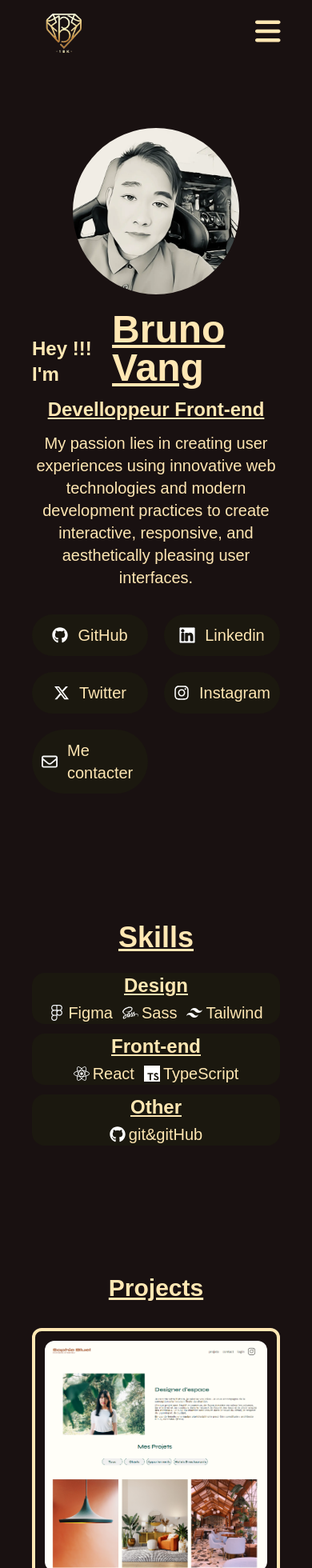
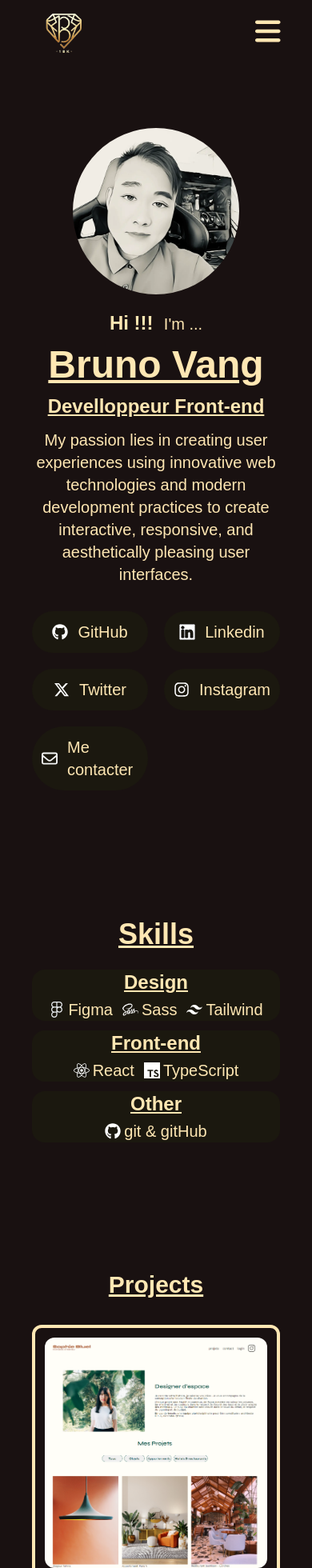
Before and after one commit to Buens18k/Portfolio, a Next.js app: page / in a window 390 px wide. Shown: the part 40-2000 px from the top of the page at 80% size. Built offline with nearby package versions, Linux system fonts and the light colour scheme; a web font is replaced by a local one.

Commit message:
create project page

```diff
--- /dev/null
+++ b/app/about/page.tsx
@@ -0,0 +1,5 @@
+function About() {
+  return <div>About</div>;
+}
+
+export default About;
--- a/app/components/biography.tsx
+++ b/app/components/biography.tsx
@@ -11,8 +11,12 @@ interface biographyProps {
 function Biography({ name, trade, text }: biographyProps) {
   return (
     <div className="flex flex-col items-center md:items-start gap-3">
+      <p className="text-xl">
+        <span className="text-2xl font-semibold">Hi&nbsp;!!! &nbsp;</span>
+        I&apos;m ...
+      </p>
       <h1 className="flex justify-center items-end text-2xl font-bold">
-        Hey !!! I&apos;m &nbsp;<span className=" text-5xl underline"> {name} </span>
+        <span className=" text-5xl underline"> {name} </span>
         <br />
       </h1>
       <h2 className="flex justify-center items-center text-2xl md:text-5xl font-semibold underline">
--- a/app/components/logo.tsx
+++ b/app/components/logo.tsx
@@ -1,10 +1,13 @@
 import Image from 'next/image';
+import Link from 'next/link';
 import { LogoProps } from '../../types';
 
 function Logo({ src, alt, className, priority, width, height }: LogoProps) {
   return (
     <button className="cursor-pointer" aria-label="Return Home Page" type="button">
-      <Image src={`/images/${src}`} alt={alt} className={className} width={width} height={height} priority={priority} />
+      <Link href="/">
+        <Image src={`/images/${src}`} alt={alt} className={className} width={width} height={height} priority={priority} />
+      </Link>
     </button>
   );
 }
--- a/app/components/menuItems.tsx
+++ b/app/components/menuItems.tsx
@@ -28,7 +28,7 @@ const MenuItems: React.FC<{ isMenuOpen: boolean; toggleMenu: () => void }> = ({
       </a>
     </li>
     <li className="mx-4 my-5 md:my-0 cursor-pointer">
-      <a href="" className="text-2xl hover:underline duration-100">
+      <a href="/about" className="text-2xl hover:underline duration-100">
         About
       </a>
     </li>
--- a/app/components/project.tsx
+++ b/app/components/project.tsx
@@ -1,17 +1,20 @@
 import Image from 'next/image';
+import Link from 'next/link';
 
 interface projectProps {
+  link: string;
   src: string;
   alt: string;
   titleProject: string;
   text: string;
 }
 
-function Project({ src, alt, titleProject, text }: projectProps) {
+function Project({ link, src, alt, titleProject, text }: projectProps) {
   return (
-    <div className="group flex flex-col relative border-solid border-4 border-text p-3 rounded-xl cursor-pointer">
+    <div className="group flex flex-col relative border-solid border-4 border-text p-3 rounded-xl cursor-pointer overflow-hidden transition-all duration-300 transform hover:scale-105">
+      <Link href={`/${link}`}>
         <Image
-        className="w-96 h-72 md:h-80 lg:h-96 opacity-100 group-hover:opacity-50 transition-opacity duration-300 bg-cover rounded-xl"
+          className="w-96 h-72 md:h-80 lg:h-96 opacity-100 group-hover:opacity-50 transition-opacity duration-300 bg-cover rounded-xl before:scale-50"
           src={`/images/${src}`}
           alt={alt}
           width={500}
@@ -22,6 +25,7 @@ function Project({ src, alt, titleProject, text }: projectProps) {
           <h5 className="text-2xl underline">{titleProject}</h5>
           <p className="text-center text-xl">{text}</p>
         </div>
+      </Link>
     </div>
   );
 }
--- /dev/null
+++ b/app/devJV/page.tsx
@@ -0,0 +1,5 @@
+function DevJV() {
+  return <div>DevJV</div>;
+}
+
+export default DevJV;
--- a/app/page.tsx
+++ b/app/page.tsx
@@ -55,7 +55,7 @@ export default function Home() {
                 { src: 'typescript.svg', alt: 'logo TypeScript', skill: 'TypeScript' },
               ]}
             />
-            <SkillsContent title="Other" skills={[{ src: 'github.svg', alt: 'logo git & github', skill: 'git&gitHub' }]} />
+            <SkillsContent title="Other" skills={[{ src: 'github.svg', alt: 'logo git & github', skill: 'git & gitHub' }]} />
           </div>
         </div>
       </section>
@@ -65,9 +65,15 @@ export default function Home() {
             Projects
           </h4>
           <div className="grid grid-cols-1 md:grid-cols-3 gap-8">
-            <Project src="p6.webp" alt="picture Project 6" titleProject="Agence ArchiWebos" text={textProject.js} />
-            <Project src="p8.webp" alt="picture Project 8" titleProject="Agence KASA" text={textProject.reactJS} />
-            <Project src="p11.webp" alt="picture Project 11" titleProject="Agence ArgentBank" text={textProject.reactRedux} />
+            <Project link="project/sophiebluel" src="p6.webp" alt="picture Project 6" titleProject="Agence ArchiWebos" text={textProject.js} />
+            <Project link="project/kasa" src="p8.webp" alt="picture Project 8" titleProject="Agence KASA" text={textProject.reactJS} />
+            <Project
+              link="project/argentbank"
+              src="p11.webp"
+              alt="picture Project 11"
+              titleProject="Agence ArgentBank"
+              text={textProject.reactRedux}
+            />
           </div>
         </div>
       </section>
--- /dev/null
+++ b/app/project/argentbank/page.tsx
@@ -0,0 +1,5 @@
+function ArgentBank() {
+  return <div>ArgentBank</div>;
+}
+
+export default ArgentBank;
--- /dev/null
+++ b/app/project/kasa/page.tsx
@@ -0,0 +1,7 @@
+import React from 'react';
+
+function Kasa() {
+  return <div>Kasa</div>;
+}
+
+export default Kasa;
--- /dev/null
+++ b/app/project/page.tsx
@@ -0,0 +1,5 @@
+function Project() {
+  return <div>Project</div>;
+}
+
+export default Project;
--- /dev/null
+++ b/app/project/sophiebluel/page.tsx
@@ -0,0 +1,7 @@
+import React from 'react';
+
+function Project() {
+  return <div>Project Sophie Bluel</div>;
+}
+
+export default Project;
```
Lines whose indentation alone changed are shown as unchanged.
